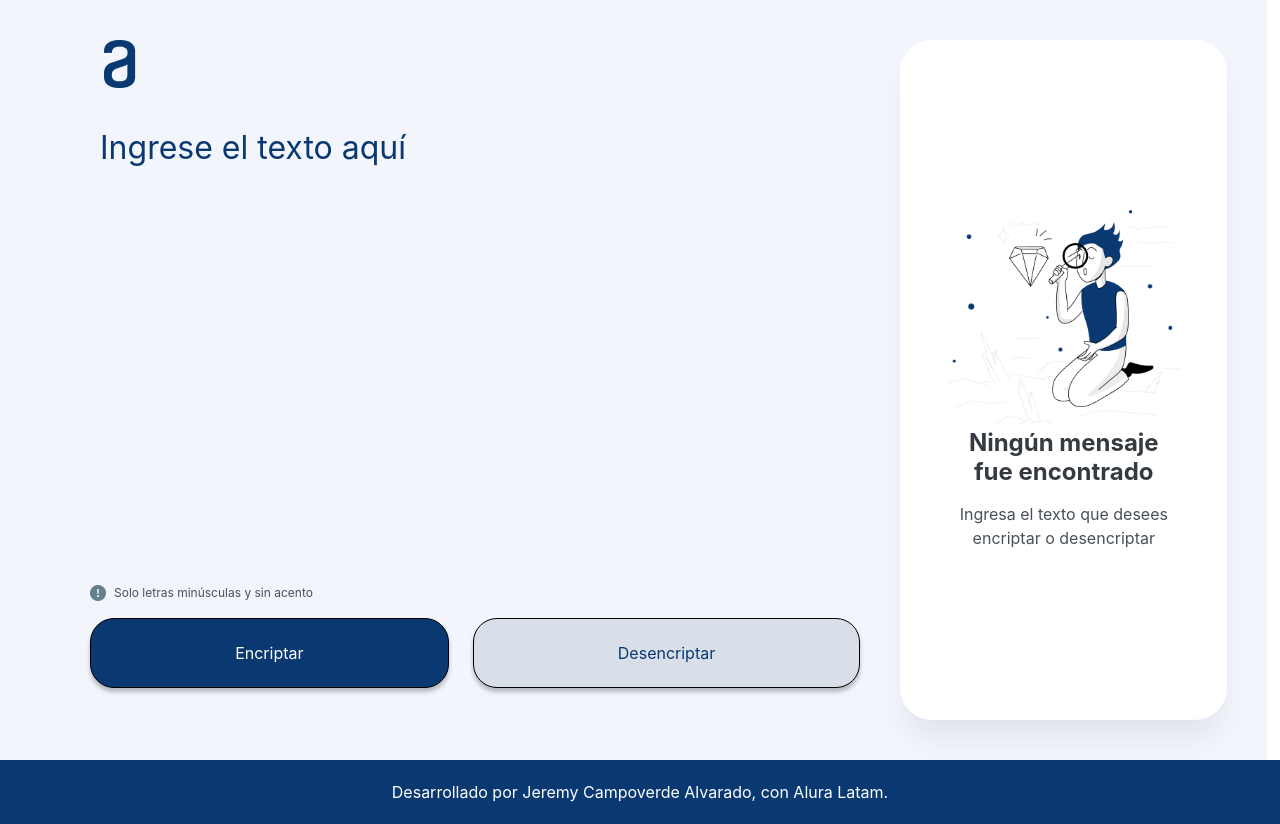
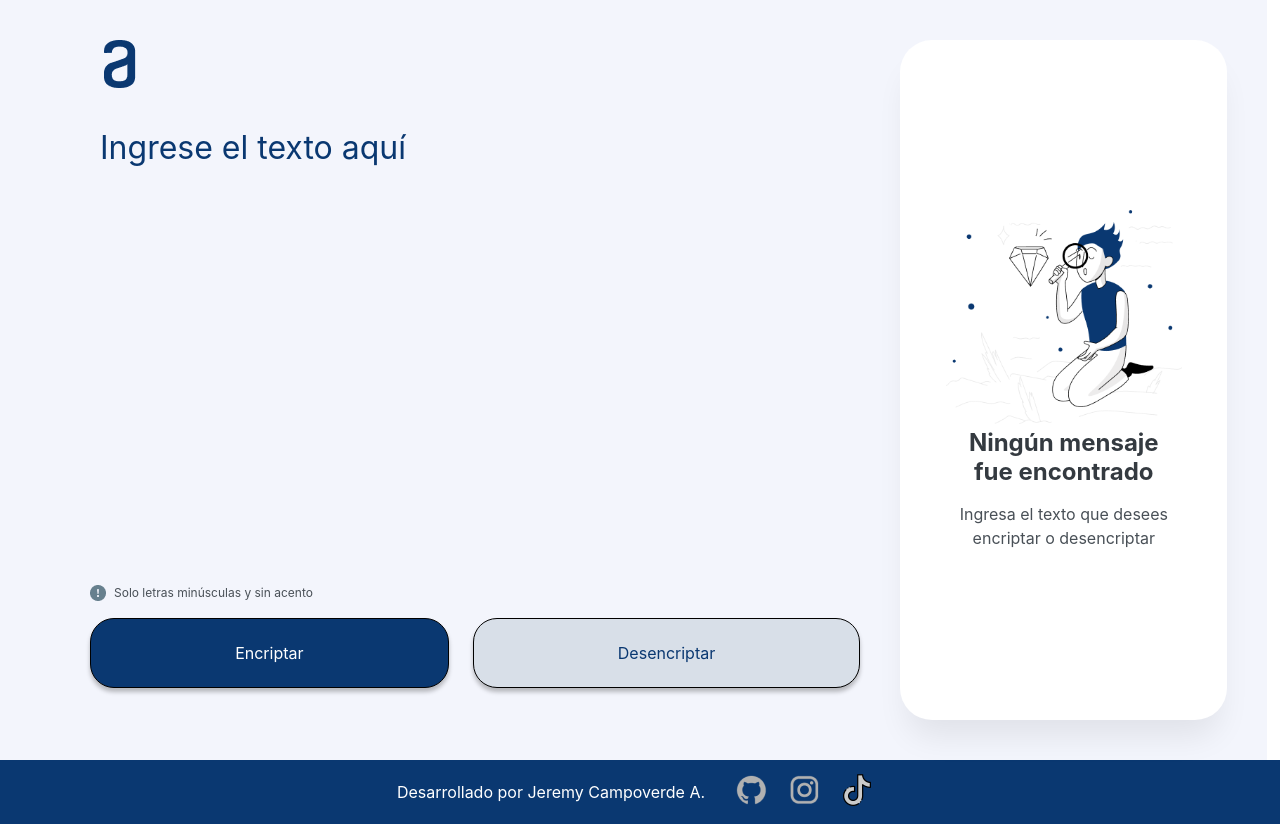
Before and after one commit to Jeremy5604/Proyecto_Encriptador, a plain HTML site: page index.html in a window 1280 px wide. Drawn offline with Linux system fonts and the light colour scheme.

Commit message:
Adición de información de contacto

```diff
--- a/index.html
+++ b/index.html
@@ -1,47 +1,67 @@
 <!DOCTYPE html>
 <html lang="es-pe">
   <head>
-    <meta charset="UTF-8">
-    <meta name="viewport" content="width=device-width, initial-scale=1.0">
+    <meta charset="UTF-8" />
+    <meta name="viewport" content="width=device-width, initial-scale=1.0" />
     <title>Encriptador de texto by Jeremy CA</title>
-    <link rel="stylesheet" href="styles/style.css">
+    <link rel="stylesheet" href="styles/style.css" />
   </head>
   <body>
     <main>
       <section>
-          <div class="logoContenedor"> <!--contenedor1-->
+        <div class="logoContenedor">
+          <!--contenedor1-->
           <img src="./assets/Logo.png" alt="Alura-Logo" />
         </div>
-          <div class="textoContenedor"><!--contenedor2-->
-            <textarea id="textoAingresar" placeholder="Ingrese el texto aquí"></textarea>
+        <div class="textoContenedor">
+          <!--contenedor2-->
+          <textarea
+            id="textoAingresar"
+            placeholder="Ingrese el texto aquí"
+          ></textarea>
         </div>
-          <div class="controlesContenedor"><!--contenedor3"-->
-            <div class="indicadorContenedor"><!--subcontenedor1-->
-              <img src="./assets/bi_exclamation-circle-fill.png" alt="advertencia" />
+        <div class="controlesContenedor">
+          <!--contenedor3"-->
+          <div class="indicadorContenedor">
+            <!--subcontenedor1-->
+            <img
+              src="./assets/bi_exclamation-circle-fill.png"
+              alt="advertencia"
+            />
             <p>Solo letras minúsculas y sin acento</p>
           </div>
-            <div class="botonesContenedor"><!--subcontenedor2-->
-              <button onclick="encriptar();"  class="encriptar">Encriptar</button>
-              <button onclick="desencriptar();"  class="desencriptar">Desencriptar</button>
+          <div class="botonesContenedor">
+            <!--subcontenedor2-->
+            <button onclick="encriptar();" class="encriptar">Encriptar</button>
+            <button onclick="desencriptar();" class="desencriptar">
+              Desencriptar
+            </button>
           </div>
         </div>
       </section>
       <aside>
-          <div class="contenedorExterior"> <!--contenedor4-->
-            <div class="panelSalida"> <!--contenedor5-->
-              <div class="contenedorOculto"><!---->
+        <div class="contenedorExterior">
+          <!--contenedor4-->
+          <div class="panelSalida">
+            <!--contenedor5-->
+            <div class="contenedorOculto">
+              <!---->
               <div class="subcontenedorOculto">
-                  <div class="textoSalida"><!--subcontenedorOculto1-->
+                <div class="textoSalida">
+                  <!--subcontenedorOculto1-->
                   <textarea id="mostrarResultado"></textarea>
                 </div>
                 <button class="copiar" onclick="copiarTexto();">Copiar</button>
               </div>
             </div>
-              <div class="contenedorAOcultar"><!--contenedorAocultar-->
-                <div class="muñecoContenedor"><!--subcontenedor3-->
+            <div class="contenedorAOcultar">
+              <!--contenedorAocultar-->
+              <div class="muñecoContenedor">
+                <!--subcontenedor3-->
                 <img src="./assets/Muñeco.png" alt="search" />
               </div>
-                <div class="mensajeContenedor"> <!--subcontenedor4-->
+              <div class="mensajeContenedor">
+                <!--subcontenedor4-->
                 <h3>Ningún mensaje fue encontrado</h3>
                 <h6>Ingresa el texto que desees encriptar o desencriptar</h6>
               </div>
@@ -51,7 +71,33 @@
       </aside>
     </main>
     <footer class="footer">
-        <p> Desarrollado por Jeremy Campoverde Alvarado, con Alura Latam.</p>
+      <p>Desarrollado por Jeremy Campoverde A.</p>
+      <div class="contacto">
+        <a
+          href="https://github.com/Jeremy5604/Proyecto_Encriptador"
+          target="_blank"
+        >
+          <img
+            class="github"
+            src="assets/logo_contacto/github.png"
+            alt="GitHub"
+          />
+        </a>
+        <a href="https://www.instagram.com/jeremy_ca_/" target="_blank">
+          <img
+            class="instagram"
+            src="assets/logo_contacto/instagram.png"
+            alt="Instagram"
+          />
+        </a>
+        <a href="https://www.tiktok.com/@jeremy_ca" target="_blank">
+          <img
+            class="tiktok"
+            src="assets/logo_contacto/tik-tok.png"
+            alt="Tiktok"
+          />
+        </a>
+      </div>
     </footer>
     <script src="script.js"></script>
   </body>
--- a/styles/style.css
+++ b/styles/style.css
@@ -119,11 +119,11 @@ textarea::placeholder {
 .encriptar:hover {
   transform: scale(1.05);
 }
-.desencriptar:hover{
+.desencriptar:hover {
   transform: scale(1.05);
 }
 
-.copiar{
+.copiar {
   transition: background-color 0.3s ease, transform 0.3s ease;
 }
 .copiar:hover {
@@ -250,6 +250,17 @@ footer {
   font-weight: 400;
   font-size: 16px;
   line-height: 19px;
+  gap: 20px;
+}
+.contacto {
+    display: flex;
+    gap: 20px;
+  padding: 10px;
+}
+
+.github,.instagram,.tiktok {
+    height: 32px;
+  filter: grayscale(100%);
 }
 
 /* Responsive */
```
Lines whose indentation alone changed are shown as unchanged.
